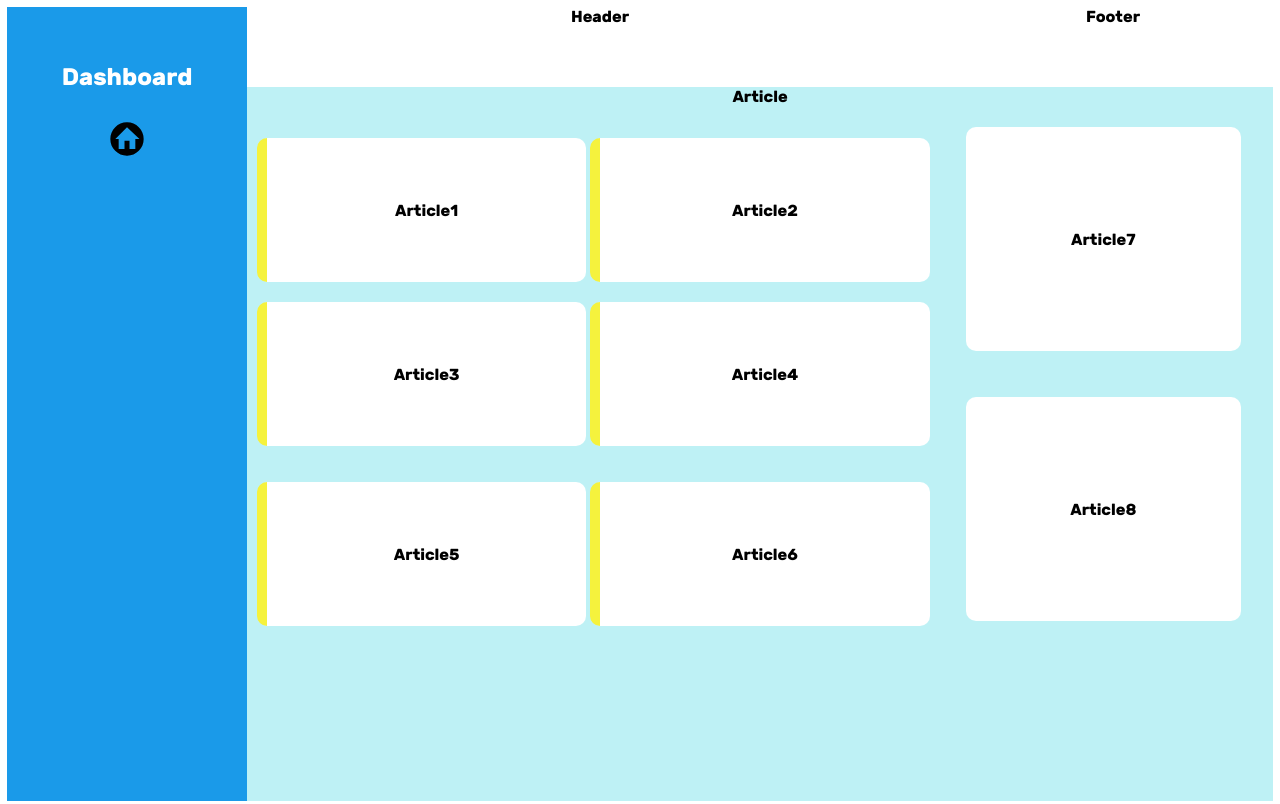
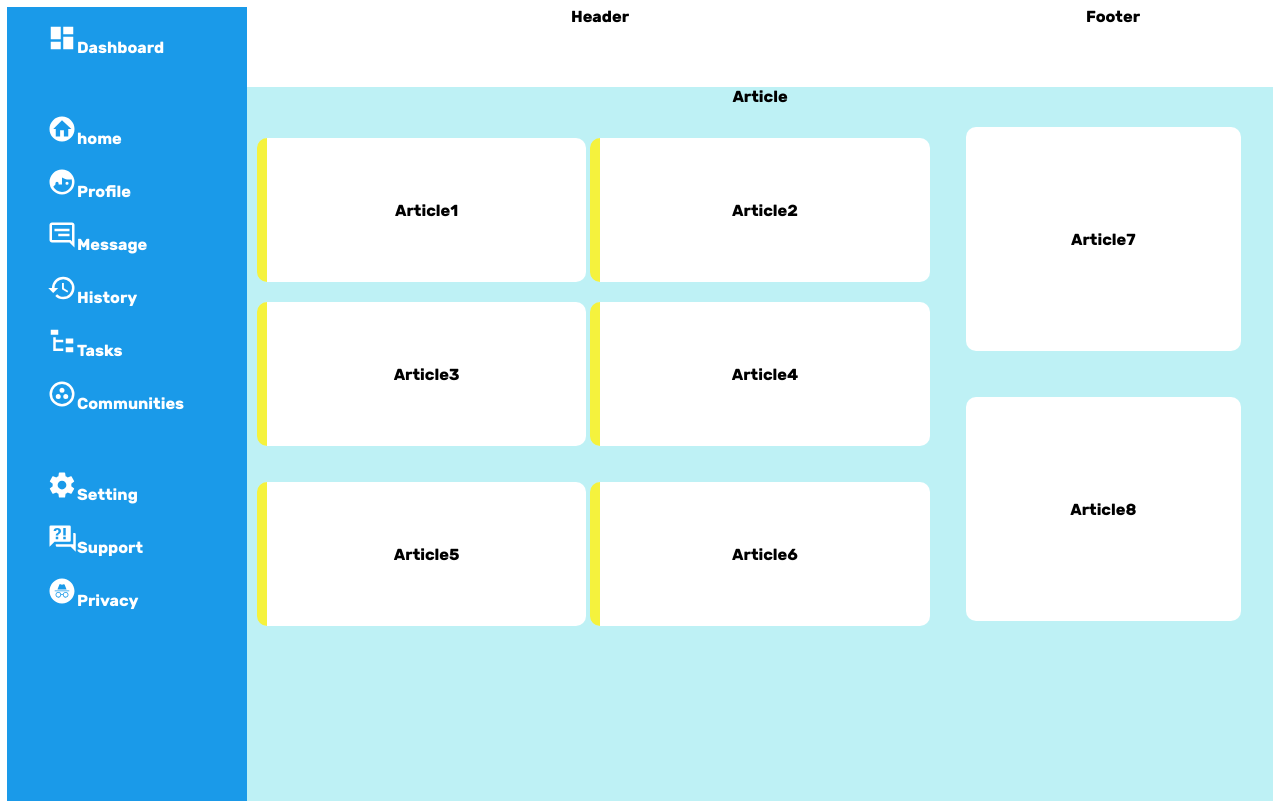
Before and after one commit to stebra1972/dashboard, a plain HTML site: page index.html in a window 1280 px wide. Drawn offline with Linux system fonts and the light colour scheme.

Commit message:
third commit

```diff
--- a/index.html
+++ b/index.html
@@ -10,11 +10,33 @@
   <body>
     <div class="container">
       <div class="header">Header</div>
-      <div class="dashboard">  <br></br>Dashboard
-        <br></br>
-        <img src="image/home.svg" height="40" width="40">
+      <div class="dashboard" >
+        <ul>
+    <img src="image/dashboard.svg" height="30" width="30" class="filter-white";>Dashboard
+    <br></br>
+    <br></br>
+    <img src="image/home.svg" height="30" width="30" class="filter-white">home
+    <br></br>
+    <img src="image/profile.svg" height="30" width="30" class="filter-white">Profile
+    <br></br>
+    <img src="image/message.svg" height="30" width="30" class="filter-white">Message
+    <br></br>
+    <img src="image/history.svg" height="30" width="30" class="filter-white">History
+    <br></br>
+    <img src="image/tasks.svg" height="30" width="30" class="filter-white">Tasks
+    <br></br>
+    <img src="image/communities.svg" height="30" width="30" class="filter-white">Communities
+    <br></br>
+    <br></br>
+    <img src="image/settings.svg" height="30" width="30" class="filter-white">Setting
+    <br></br>
+    <img src="image/support.svg" height="30" width="30" class="filter-white">Support
+    <br></br>
+    <img src="image/privacy.svg" height="30" width="30" class="filter-white">Privacy
 
-       </div>
+
+       </ul>
+        </div>
        <div class="article">Article
         <div class="containerb">
             <div class="article1">Article1</div>
--- a/style.css
+++ b/style.css
@@ -26,8 +26,10 @@ html {
   background-color: #1a9ae9;
   grid-row: 1 / 3;
   height: 100%;
-  font-size: 1.5em;
   color: white;
+  text-align: left;
+
+
 }
 
 
@@ -203,3 +205,7 @@ html {
         font-size: large;
         font-weight: bold;
       }
+
+      .filter-white{
+         filter:invert(100%) sepia(0%) saturate(7489%) hue-rotate(190deg) brightness(105%) contrast(102%);
+      }
```
